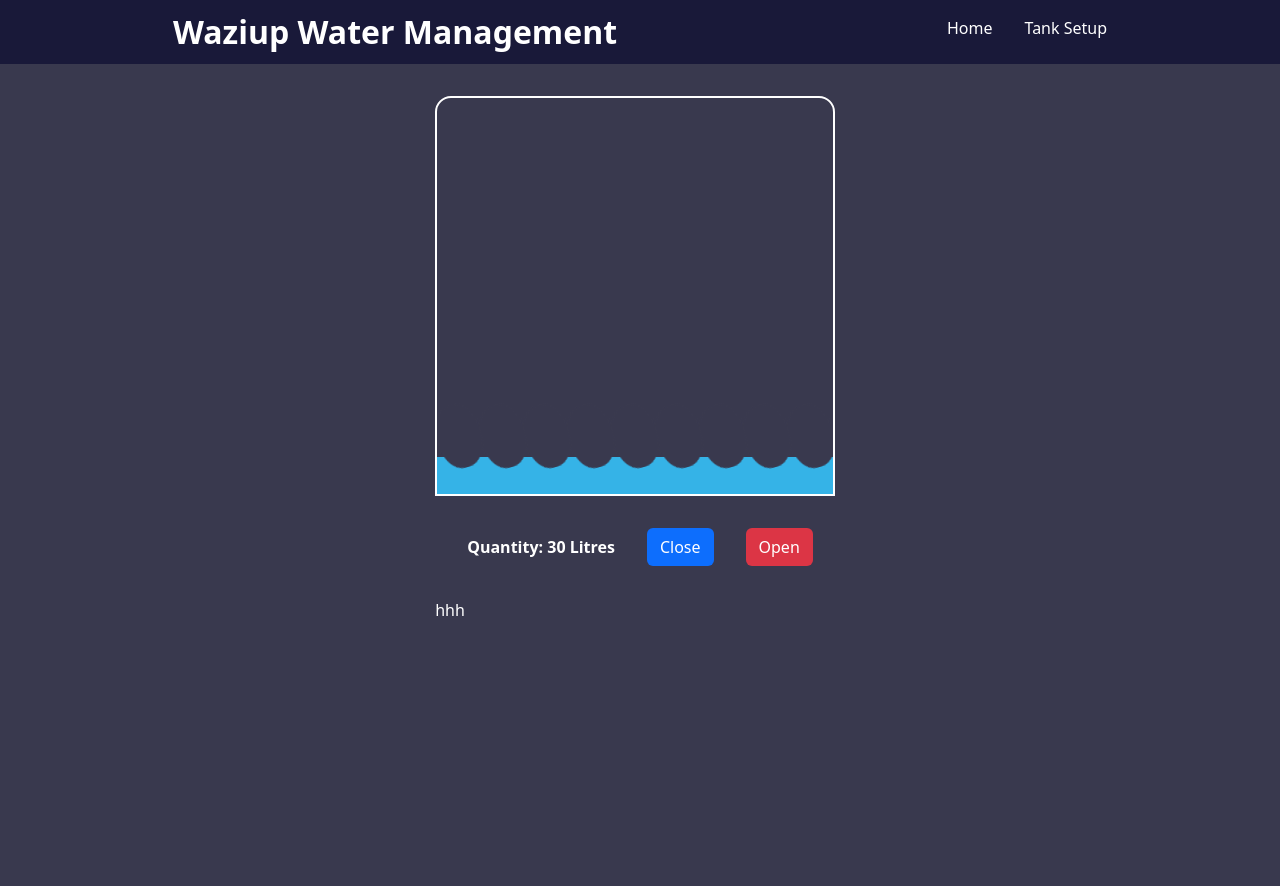
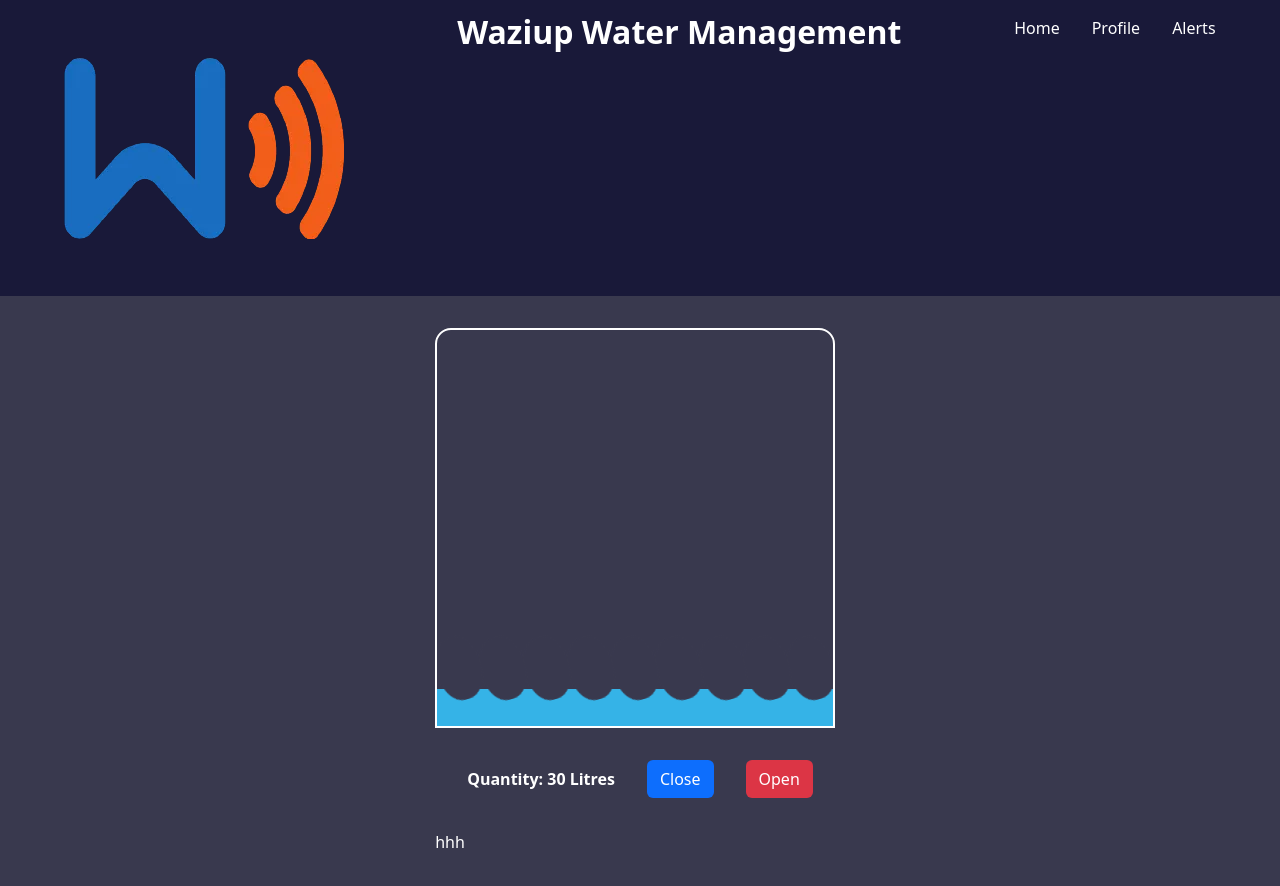
Before and after one commit to JosephMusya/watermanagement, a React (Create React App) app: page / in a window 1280 px wide. Before the commit the page ends 800 px from the top, so only its background shows below. Built offline with nearby package versions, Linux system fonts and the light colour scheme.

Commit message:
Added more nav elements

```diff
--- a/src/components/MainNav.js
+++ b/src/components/MainNav.js
@@ -1,13 +1,18 @@
 import {Link} from 'react-router-dom'
+import Logo from './media/logo.webp'
 function Navbar(){
     return (
         <nav>
+            <div className='logo'>
+                <img src={Logo} alt="Waziup Logo" />
+            </div>
             <div>
                 <strong>Waziup Water Management</strong>
             </div>
             <div className="nav-elements">
                 <Link to='/'>Home</Link>
-                <Link to='/tank-setup'>Tank Setup</Link>
+                <Link to='/user-profile'>Profile</Link>
+                <Link to='/alerts'>Alerts</Link>
             </div>
         </nav>
     );
```
